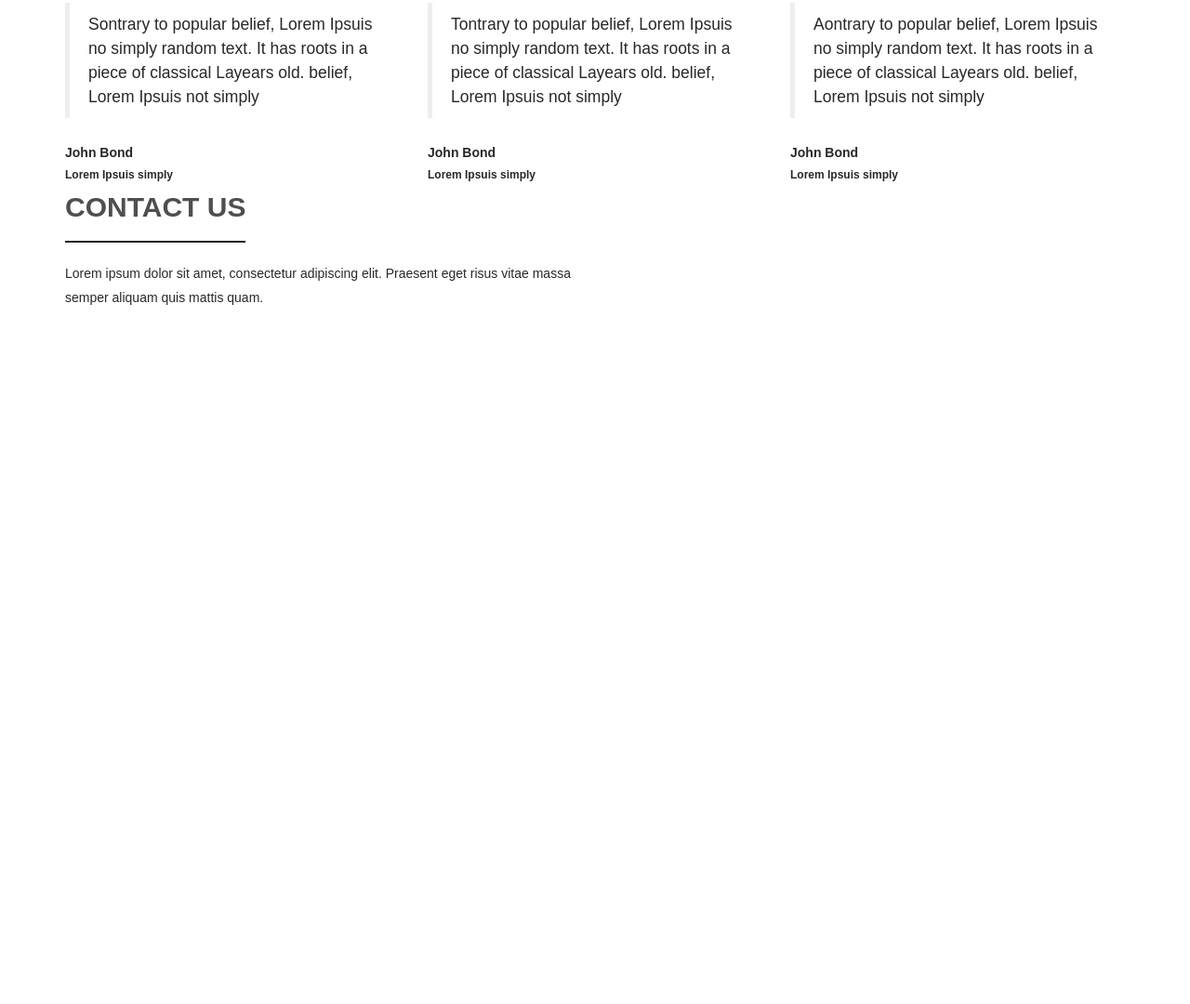
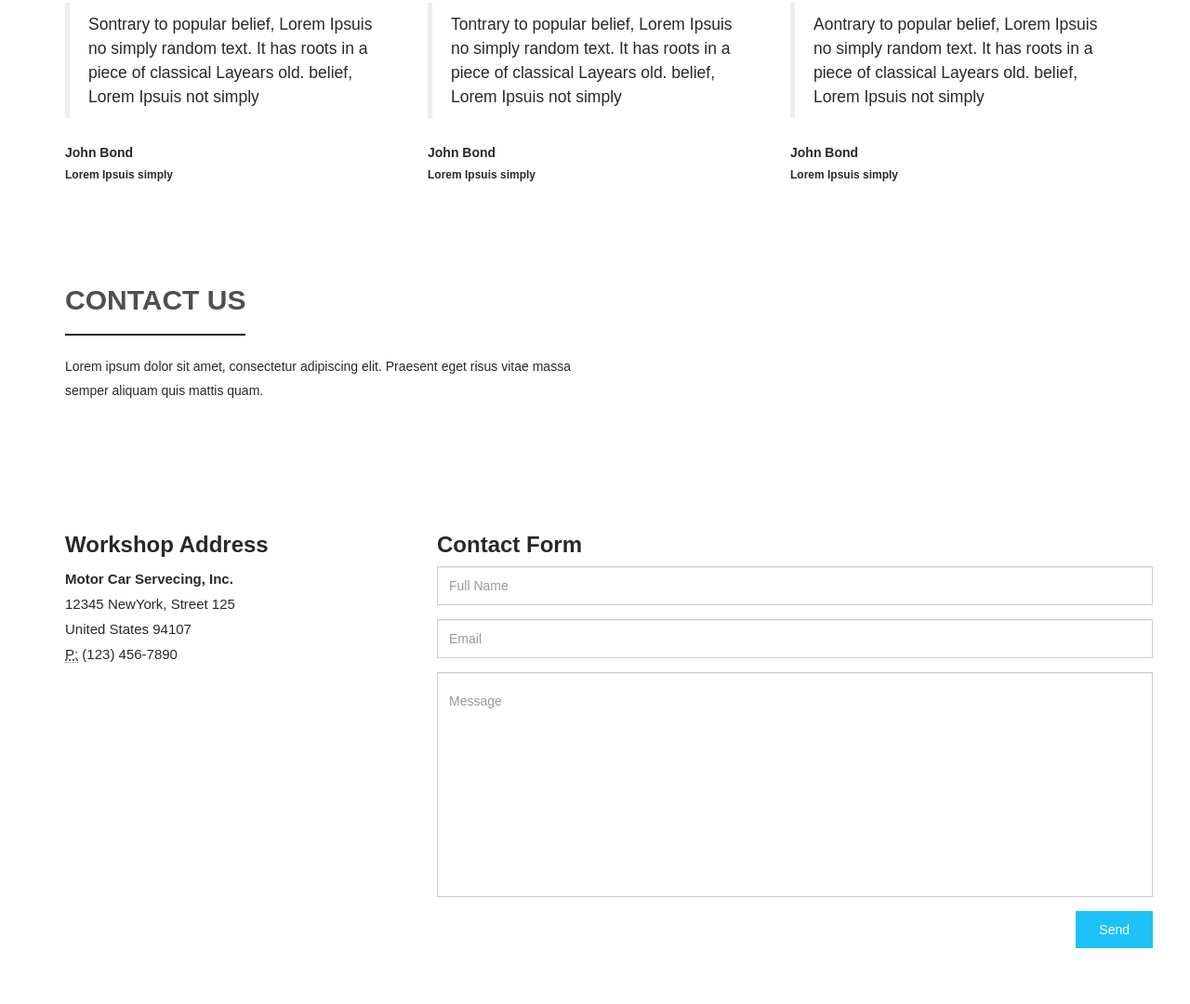
Before and after one commit to Latesh-Kumari/Full-Stack-Project, a plain HTML site: page index.html in a window 1280 px wide. Shown: the part 5751-6831 px from the top of the page at 93% size. Before the commit the page ends 6134 px from the top, so only its background shows below. Drawn offline with Linux system fonts and the light colour scheme; files whose address does not match are found by name.

Commit message:
add code  for  contact us form

```diff
--- a/css/styles.css
+++ b/css/styles.css
@@ -873,34 +873,43 @@ a:focus {
   color: #1DC2F8;
 }
 
-/*#contact-us {*/
-/*  padding: 100px 0 10px;*/
-/*}*/
-/*#contact-us h1,*/
-/*#contact-us h2 {*/
-/*}*/
-/*!*Contact*!*/
-/* .contact-info{*/
-/* padding:60px 0;*/
-/* }*/
-/*.contact-info address {*/
-/*margin-bottom: 20px;*/
-/*font-style: normal;*/
-/*line-height: 27px;*/
-/*font-size: 15px;*/
-/*}*/
-/*.contact-info .form-control {padding: 20px 12px;*/
-/*border-radius: 0;margin-bottom: 15px;}*/
-/* .business-stats:before {*/
-/*content: '';*/
-/*margin: 17px;*/
-/*display: block;*/
-/*border: currentcolor;*/
-/*height: 100px;*/
-/*border-radius: 50%;*/
-/*position: absolute;*/
-/*width: 100px;*/
-/*}*/
+#contact-us {
+  padding: 100px 0 10px;
+}
+
+#contact-us h1,
+#contact-us h2 {
+}
+
+/*Contact*/
+.contact-info {
+  padding: 60px 0;
+}
+
+.contact-info address {
+  margin-bottom: 20px;
+  font-style: normal;
+  line-height: 27px;
+  font-size: 15px;
+}
+
+.contact-info .form-control {
+  padding: 20px 12px;
+  border-radius: 0;
+  margin-bottom: 15px;
+}
+
+.business-stats:before {
+  content: '';
+  margin: 17px;
+  display: block;
+  border: currentcolor;
+  height: 100px;
+  border-radius: 50%;
+  position: absolute;
+  width: 100px;
+}
+
 /*!************************/
 /********** Footer *******/
 /*************************!*/
--- a/index.html
+++ b/index.html
@@ -582,7 +582,63 @@
          </div>
      </div>
  </section><!--/#contact-us-->
+ <section id="contact">
+     <div class="container">
+         <div class="container contact-info">
+             <div class="row">
+                 <div class="col-sm-4 col-md-4">
+                     <div class="contact-form">
+                         <h3>Workshop Address</h3>
+                         <address>
+                             <strong>Motor Car Servecing, Inc.</strong><br>
+                             12345 NewYork, Street 125<br>
+                             United States 94107<br>
+                             <abbr title="Phone">P:</abbr> (123) 456-7890
+                         </address>
+                     </div>
+                 </div>
+                 <div class="col-sm-8 col-md-8">
+                     <div class="contact-form">
 
+                         <form id="contactForm" name="sentMessage" novalidate>
+                             <h3>Contact Form</h3>
+                             <div class="control-group">
+                                 <div class="controls">
+                                     <input class="form-control"
+                                            data-validation-required-message="Please enter your name"
+                                            id="name" placeholder="Full Name" required
+                                            type="text"/>
+                                     <p class="help-block"></p>
+                                 </div>
+                             </div>
+                             <div class="control-group">
+                                 <div class="controls">
+                                     <input class="form-control"
+                                            data-validation-required-message="Please enter your email" id="email"
+                                            placeholder="Email" required
+                                            type="email"/>
+                                 </div>
+                             </div>
+
+                             <div class="control-group">
+                                 <div class="controls">
+				 <textarea class="form-control" cols="100" data-validation-minlength-message="Min 5 characters"
+                           data-validation-required-message="Please enter your message" id="message" maxlength="999"
+                           minlength="5" placeholder="Message"
+                           required
+                           rows="10" style="resize:none"></textarea>
+                                 </div>
+                             </div>
+                             <div id="success"></div> <!-- For success/fail messages -->
+                             <button class="btn btn-primary pull-right" type="submit">Send</button>
+                             <br/>
+                         </form>
+                     </div>
+                 </div>
+             </div>
+         </div>
+     </div>
+ </section><!--/#bottom-->
 </body>
 
 </html>
```
